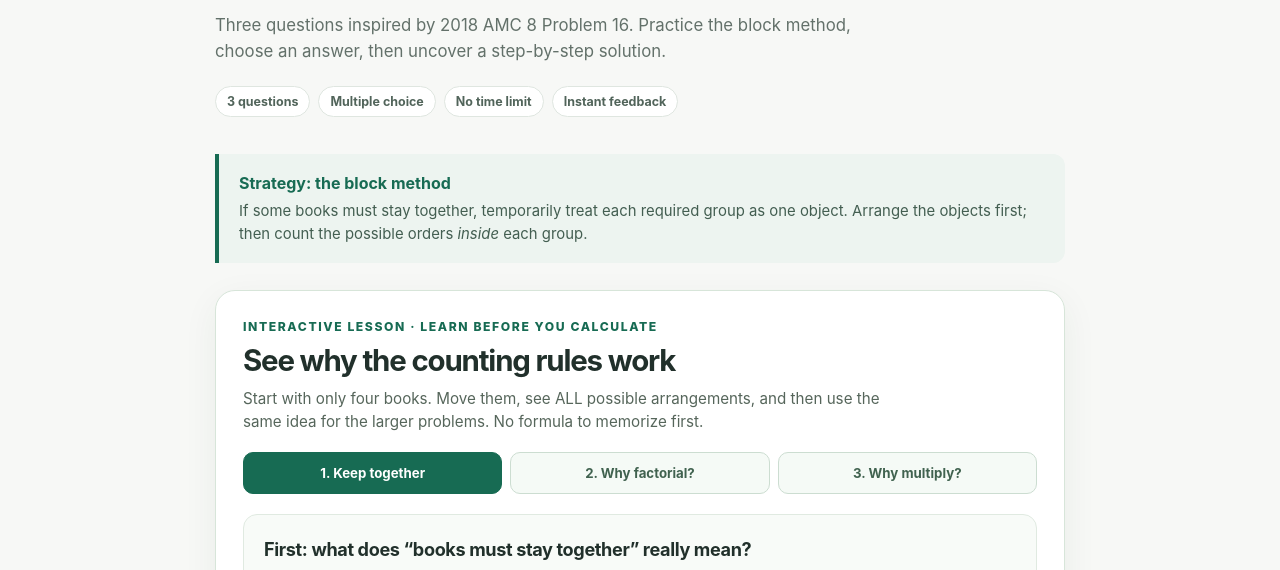
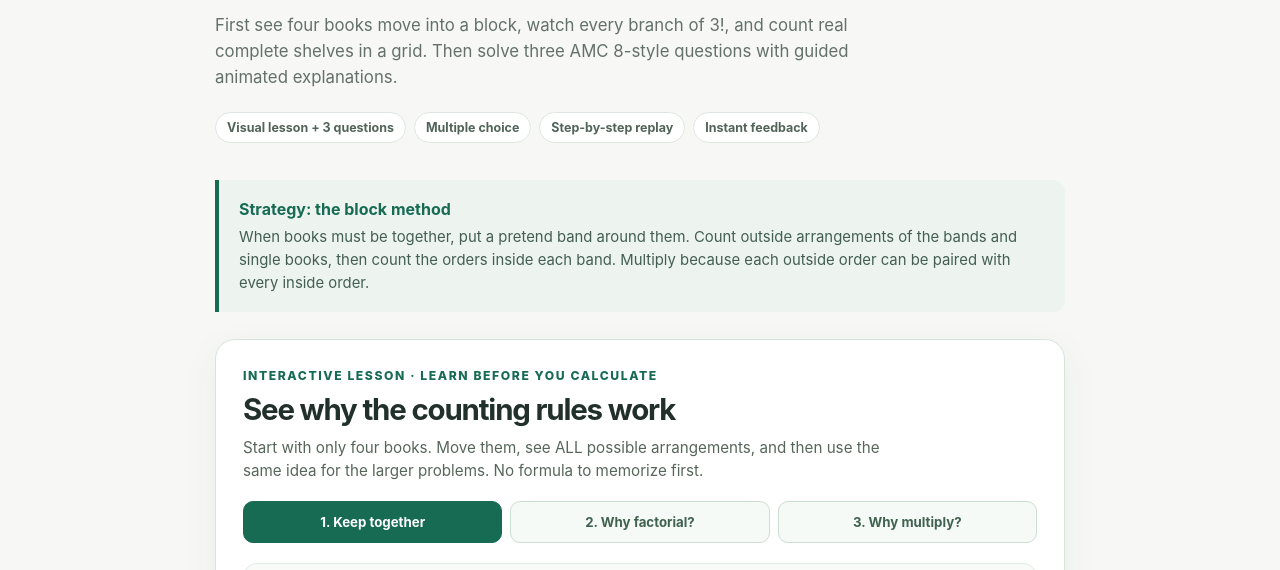
Before and after one commit to cghuisunshine/test, a plain HTML site: page amc8-book-arrangement-practice.html in a window 1280 px wide. Shown: the part 206-776 px from the top of the page. Drawn offline with Linux system fonts and the light colour scheme.

Commit message:
Align page instructions with concrete visual-first counting lesson

```diff
--- a/amc8-book-arrangement-practice.html
+++ b/amc8-book-arrangement-practice.html
@@ -4,7 +4,7 @@
   <meta charset="UTF-8">
   <meta name="viewport" content="width=device-width, initial-scale=1">
   <meta name="theme-color" content="#f7f8f6">
-  <meta name="description" content="Three interactive AMC 8-style book arrangement questions with instant feedback and step-by-step counting solutions.">
+  <meta name="description" content="Visual AMC 8 book arrangements: move a book block, see all factorial branches, count complete shelf combinations, then practice three questions.">
   <title>Book Arrangement Practice | AMC 8 Combinatorics</title>
   <style>
     :root {
@@ -110,18 +110,18 @@
     <section class="hero">
       <div class="eyebrow">AMC 8 &middot; Mini practice set</div>
       <h1>Keeping Books Together</h1>
-      <p class="intro">Three questions inspired by 2018 AMC 8 Problem 16. Practice the block method, choose an answer, then uncover a step-by-step solution.</p>
+      <p class="intro">First see four books move into a block, watch every branch of 3!, and count real complete shelves in a grid. Then solve three AMC 8-style questions with guided animated explanations.</p>
       <div class="chips" aria-label="Practice details">
-        <span class="chip">3 questions</span>
+        <span class="chip">Visual lesson + 3 questions</span>
         <span class="chip">Multiple choice</span>
-        <span class="chip">No time limit</span>
+        <span class="chip">Step-by-step replay</span>
         <span class="chip">Instant feedback</span>
       </div>
     </section>
 
     <aside class="strategy">
       <strong>Strategy: the block method</strong>
-      <p>If some books must stay together, temporarily treat each required group as one object. Arrange the objects first; then count the possible orders <em>inside</em> each group.</p>
+      <p>When books must be together, put a pretend band around them. Count outside arrangements of the bands and single books, then count the orders inside each band. Multiply because each outside order can be paired with every inside order.</p>
     </aside>
 
 
```
